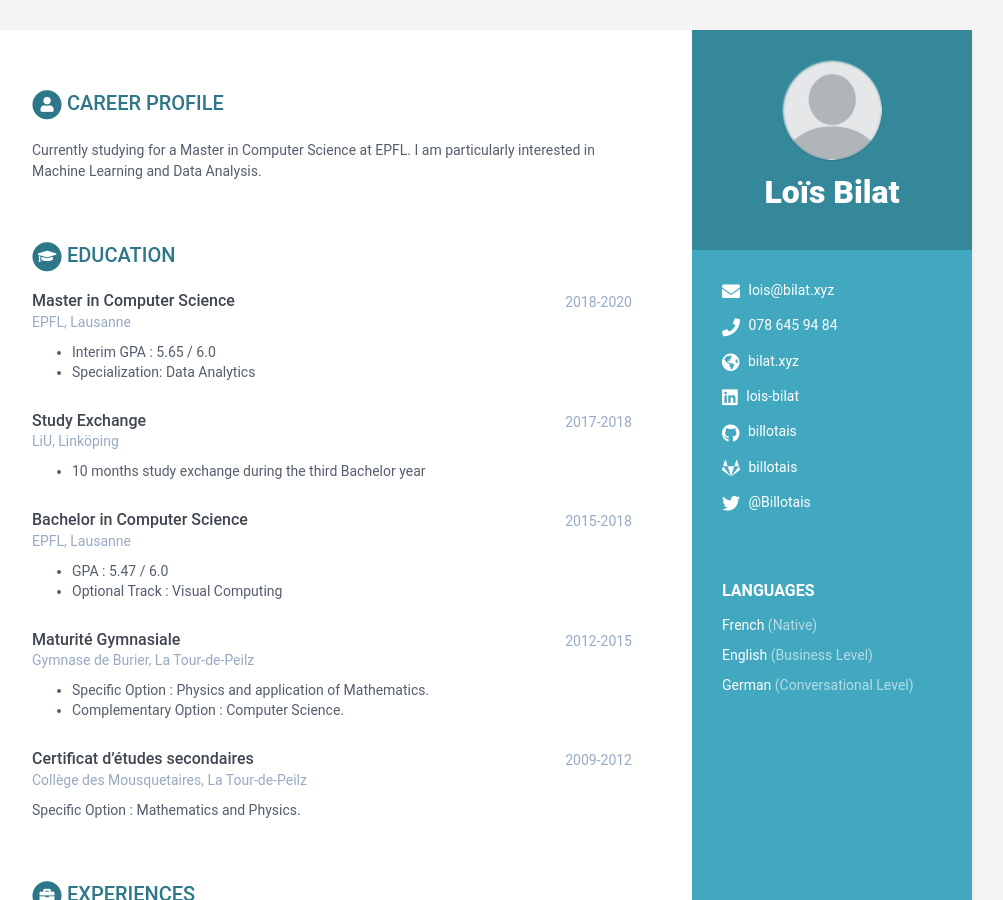
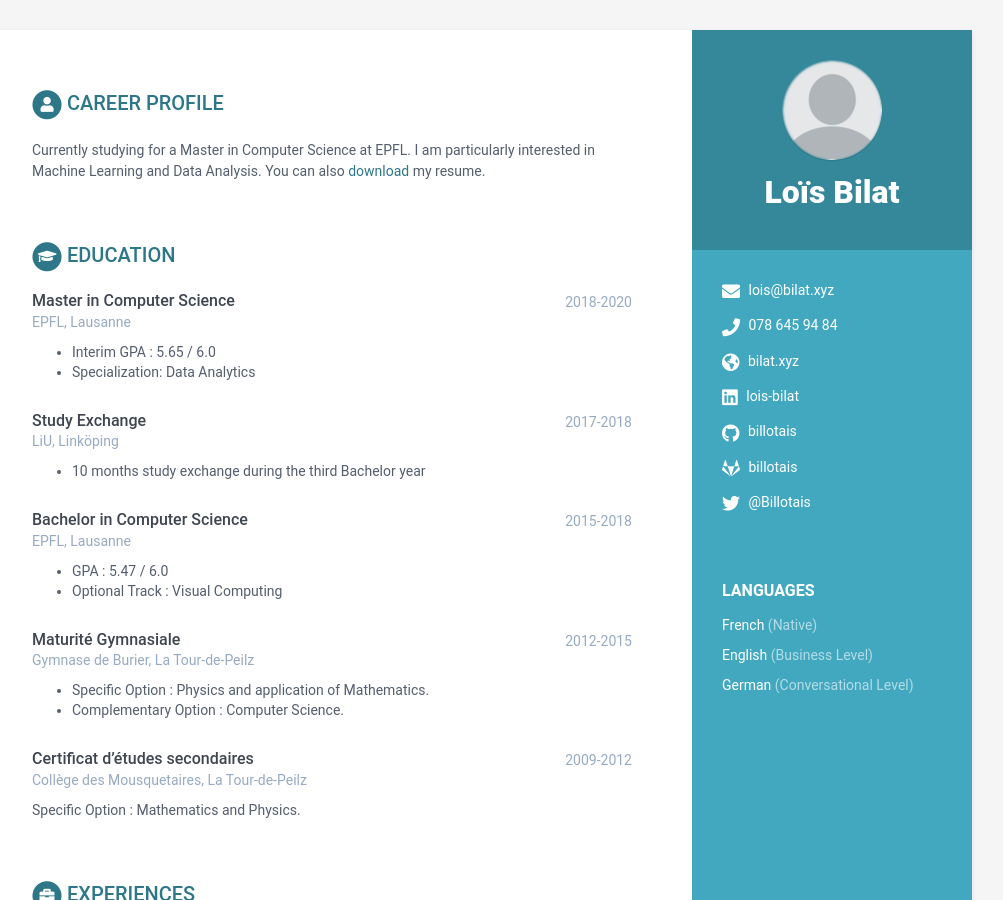
Before and after one commit to Billotais/cv, a Jekyll site: the page built from index.html, in a window 1280 px wide and 900 px high. Shown: the whole window, without its empty margins (168-1171 px from the left). Built offline with Jekyll 4.4.1, drawn with Linux system fonts in a browser that asks for light colours.

Commit message:
Added download link

```diff
--- a/_data/data.yml
+++ b/_data/data.yml
@@ -47,7 +47,7 @@ sidebar:
 career-profile:
     title: Career Profile
     summary: |
-     Currently studying for a Master in Computer Science at EPFL. I am particularly interested in Machine Learning and Data Analysis.
+     Currently studying for a Master in Computer Science at EPFL. I am particularly interested in Machine Learning and Data Analysis. You can also <a href="http://themes.3rdwavemedia.com">download</a> my resume.
 
 education:
     - degree: Master in Computer Science
```
